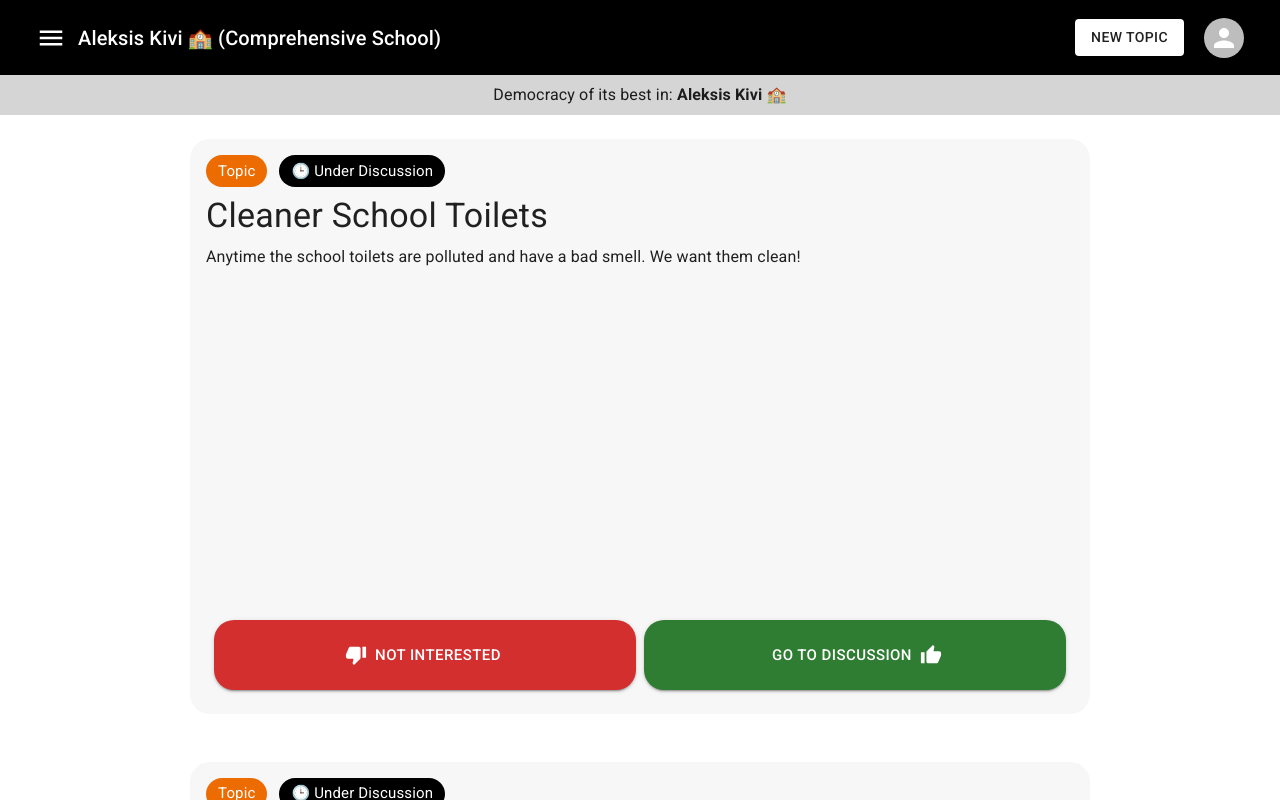
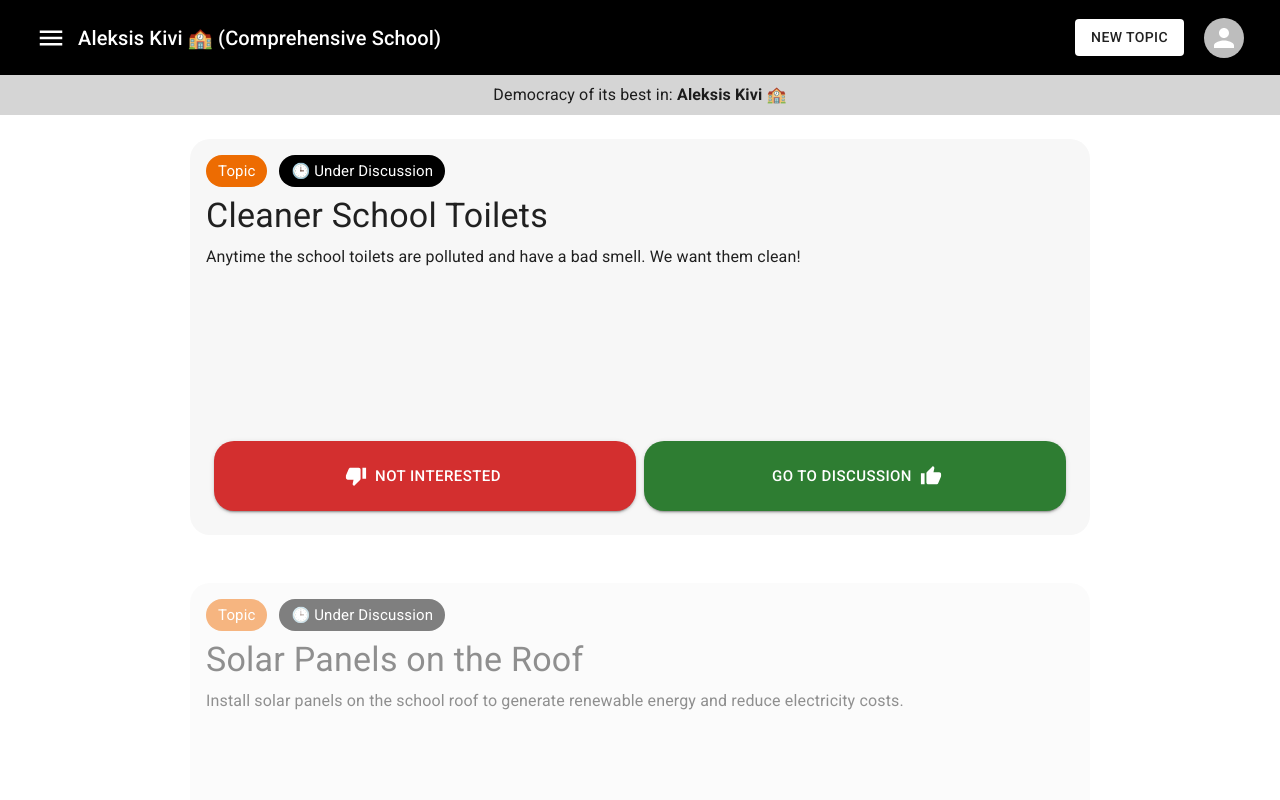
Before and after one commit to danihorvath/sisusays, a React (Vite) app: page /aleksis_kivi in a window 1280 px wide. Built offline with nearby package versions, Linux system fonts and the light colour scheme; sample sign-in values are in the browser's storage; a web font is replaced by a local one; what material-ui-confirm would draw is missing.

Commit message:
Swiper opacity

```diff
--- a/src/Layout.tsx
+++ b/src/Layout.tsx
@@ -4,7 +4,12 @@ import { Header } from "@/components/Header";
 
 export const Layout = () => {
   return (
-    <Box display="flex" flexDirection="column" height="100dvh" >
+    <Box
+      display="flex"
+      flexDirection="column"
+      height="100dvh"
+      overflow="hidden"
+    >
       <Header />
       <Outlet />
     </Box>
--- a/src/components/Feed.tsx
+++ b/src/components/Feed.tsx
@@ -1,9 +1,11 @@
 import { FeedItem } from "./FeedItem";
 import { Swiper, SwiperRef, SwiperSlide } from "swiper/react";
+
 import "swiper/css";
 import "swiper/css/pagination";
 import { useCallback, useRef } from "react";
 import { topics } from "@/data";
+import { Box } from "@mui/material";
 
 export const Feed = () => {
   const swiperRef = useRef<SwiperRef>(null);
@@ -14,12 +16,26 @@ export const Feed = () => {
   }, []);
 
   return (
+    <Box
+      sx={{
+        width: "100%",
+        height: "100%",
+        ".swiper-slide": {
+          opacity: 0.5,
+          transition: "opacity 0.5s",
+        },
+        ".swiper-slide-active": {
+          opacity: 1,
+        },
+      }}
+    >
       <Swiper
         ref={swiperRef}
-      slidesPerView={1.1}
+        slidesPerView={1.8}
         direction={"vertical"}
         loop
         style={{ width: "100%", height: "100%" }}
+        mousewheel
       >
         {topics.map((data, index) => (
           <SwiperSlide key={index}>
@@ -27,5 +43,6 @@ export const Feed = () => {
           </SwiperSlide>
         ))}
       </Swiper>
+    </Box>
   );
 };
--- a/src/components/IdeaFeed.tsx
+++ b/src/components/IdeaFeed.tsx
@@ -5,6 +5,7 @@ import { useRef } from "react";
 import { topics } from "@/data";
 import { IdeaFeedItem } from "./IdeaFeedItem";
 import { useParams } from "react-router-dom";
+import { Box } from "@mui/material";
 
 export const IdeaFeed = () => {
   const swiperRef = useRef<SwiperRef>(null);
@@ -13,9 +14,22 @@ export const IdeaFeed = () => {
   const selectedTopic = topics.find((v) => v.id.toString() === params.topic);
 
   return (
+    <Box
+      sx={{
+        width: "100%",
+        height: "100%",
+        ".swiper-slide": {
+          opacity: 0.5,
+          transition: "opacity 0.5s",
+        },
+        ".swiper-slide-active": {
+          opacity: 1,
+        },
+      }}
+    >
       <Swiper
         ref={swiperRef}
-      slidesPerView={1.1}
+        slidesPerView={1.8}
         direction={"vertical"}
         loop
         style={{ width: "100%", height: "100%" }}
@@ -26,5 +40,6 @@ export const IdeaFeed = () => {
           </SwiperSlide>
         ))}
       </Swiper>
+    </Box>
   );
 };
```
Lines whose indentation alone changed are shown as unchanged.
